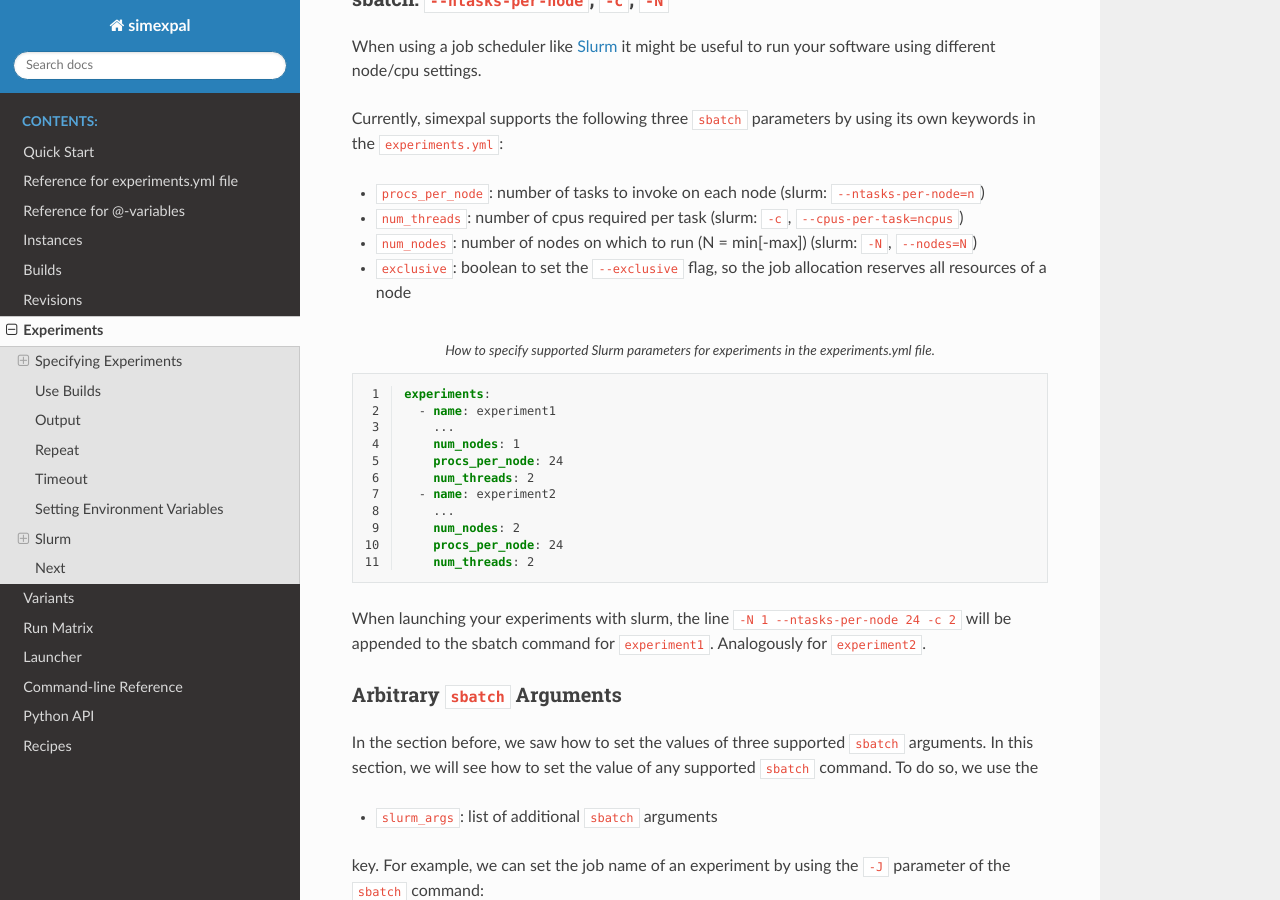
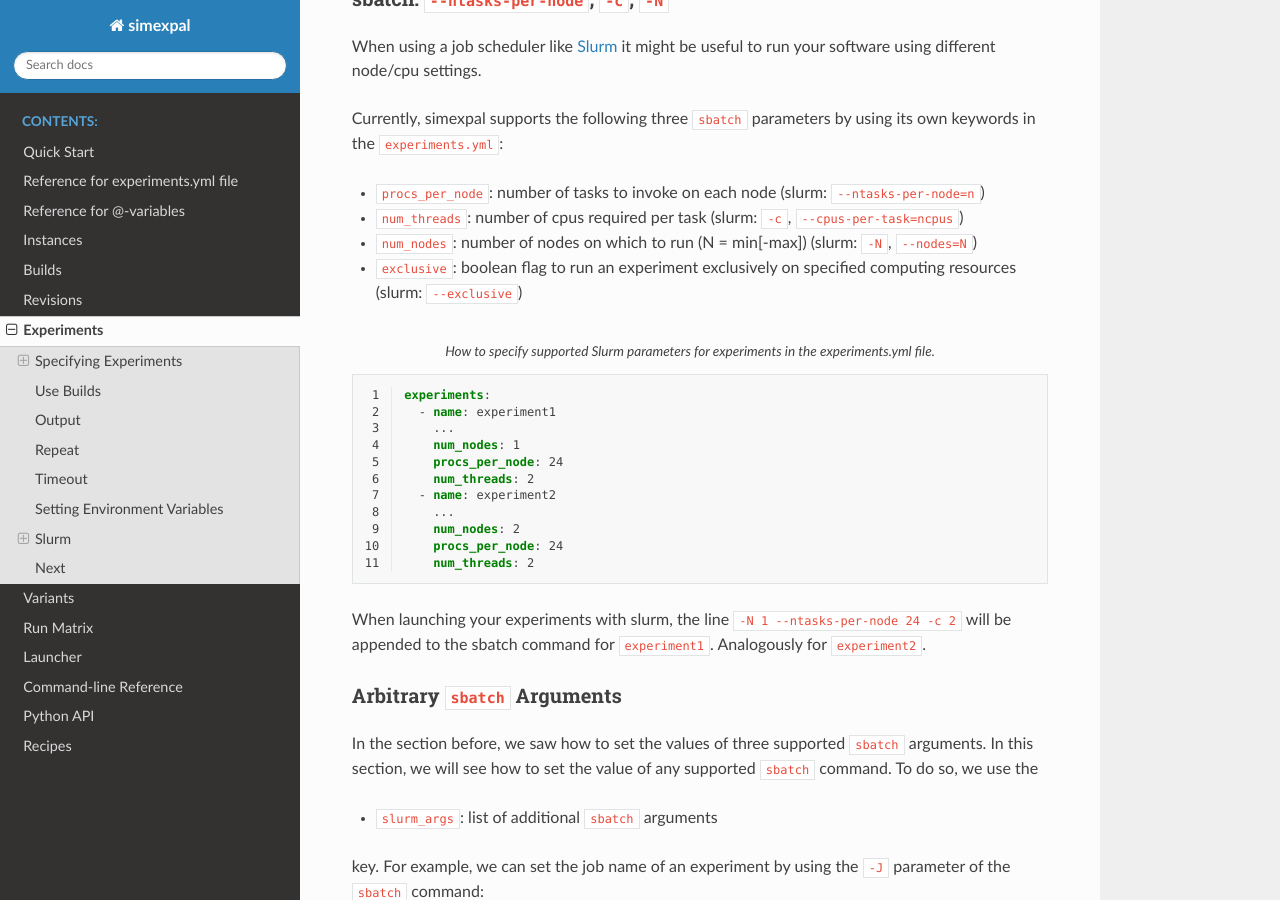
Before and after one commit to hu-macsy/simexpal, a Sphinx documentation site: the page built from docs/experiments.rst, in a window 1280 px wide and 900 px high, scrolled down 6463 px. Built offline with Sphinx 7.4.7 and the Read the Docs theme 2.0.0, drawn with Linux system fonts in a browser that asks for light colours.

Commit message:
Rephrase exclusive flag docs.

```diff
--- a/docs/experiments.rst
+++ b/docs/experiments.rst
@@ -329,7 +329,7 @@ the ``experiments.yml``:
 - ``procs_per_node``: number of tasks to invoke on each node (slurm: ``--ntasks-per-node=n``)
 - ``num_threads``:    number of cpus required per task (slurm: ``-c``, ``--cpus-per-task=ncpus``)
 - ``num_nodes``:      number of nodes on which to run (N = min[-max]) (slurm: ``-N``, ``--nodes=N``)
-- ``exclusive``:      boolean to set the ``--exclusive`` flag, so the job allocation reserves all resources of a node
+- ``exclusive``:      boolean flag to run an experiment exclusively on specified computing resources (slurm: ``--exclusive``)
 
 .. code-block:: YAML
    :linenos:
```
